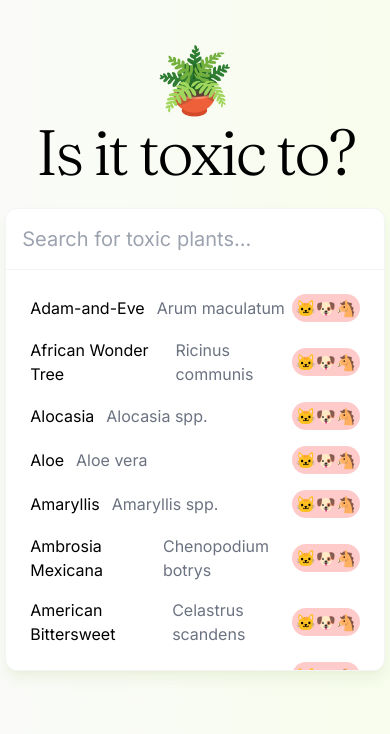
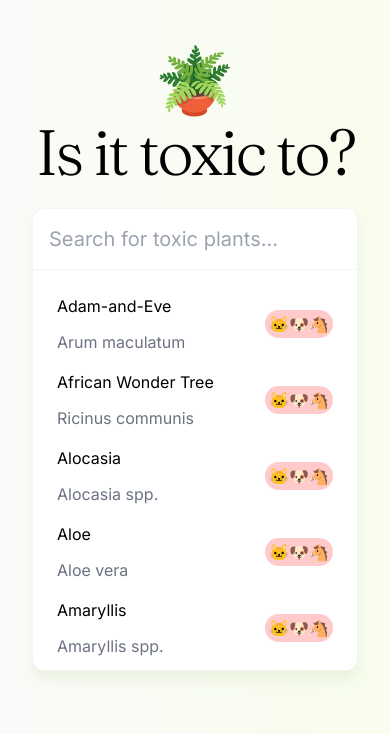
Before and after one commit to jagnip/is-it-toxic-app, a Next.js app: page / in a window 390 px wide. Shown: the top 734 px of the page. Built offline with nearby package versions, Linux system fonts and the light colour scheme.

Commit message:
Fixed search result misalignment

```diff
--- a/src/app/_components/Search.tsx
+++ b/src/app/_components/Search.tsx
@@ -3,7 +3,7 @@
 
 export default function Search() {
   return (
-    <div className="shadow-[0_10px_15px_-3px_rgba(223,233,203,0.5),0_4px_6px_-4px_rgba(223,233,203,0.5)]  rounded-xl max-w-xl bg-white border border-gray-100">
+    <div className="shadow-[0_10px_15px_-3px_rgba(223,233,203,0.5),0_4px_6px_-4px_rgba(223,233,203,0.5)] rounded-xl max-w-xl bg-white border border-gray-100">
       <SearchInput />
       <SearchResults />
     </div>
--- a/src/app/_components/SearchResults.tsx
+++ b/src/app/_components/SearchResults.tsx
@@ -8,10 +8,10 @@
         {Object.keys(PLANTS).map((key) => {
           const plant = PLANTS[key];
           return (
-            <li className="flex justify-between items-center p-2" key={key}>
-              <div className="flex flex-row gap-3">
-                <span>{plant.name}</span>{" "}
-                <span className="text-gray-500 ">{plant.scientificName}</span>
+            <li className="flex justify-between items-center p-2 gap-1" key={key}>
+              <div className="flex flex-col md:flex-row gap-3">
+                <span className="">{plant.name}</span>{" "}
+                <span className="text-gray-500">{plant.scientificName}</span>
               </div>
               <div className="bg-red-200 rounded-2xl flex px-1 py-0.5">
                 {plant.toxicTo.map((animal) => (
```
